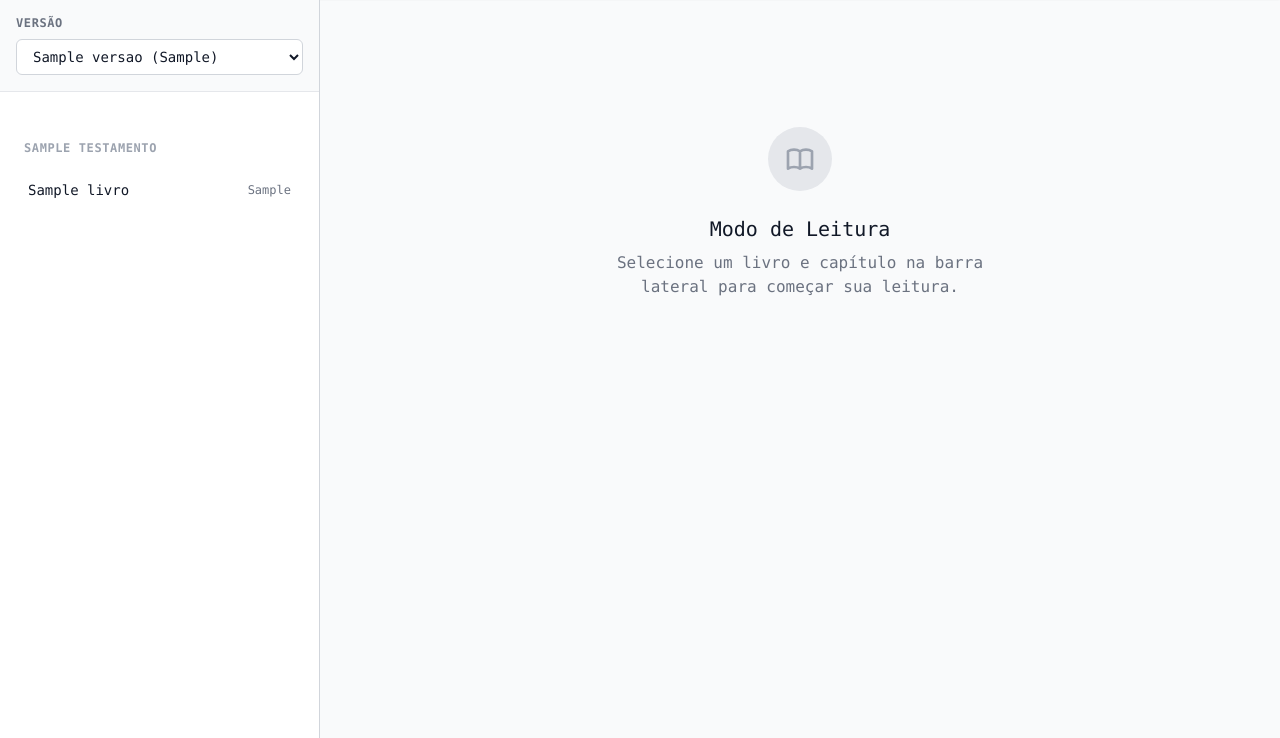
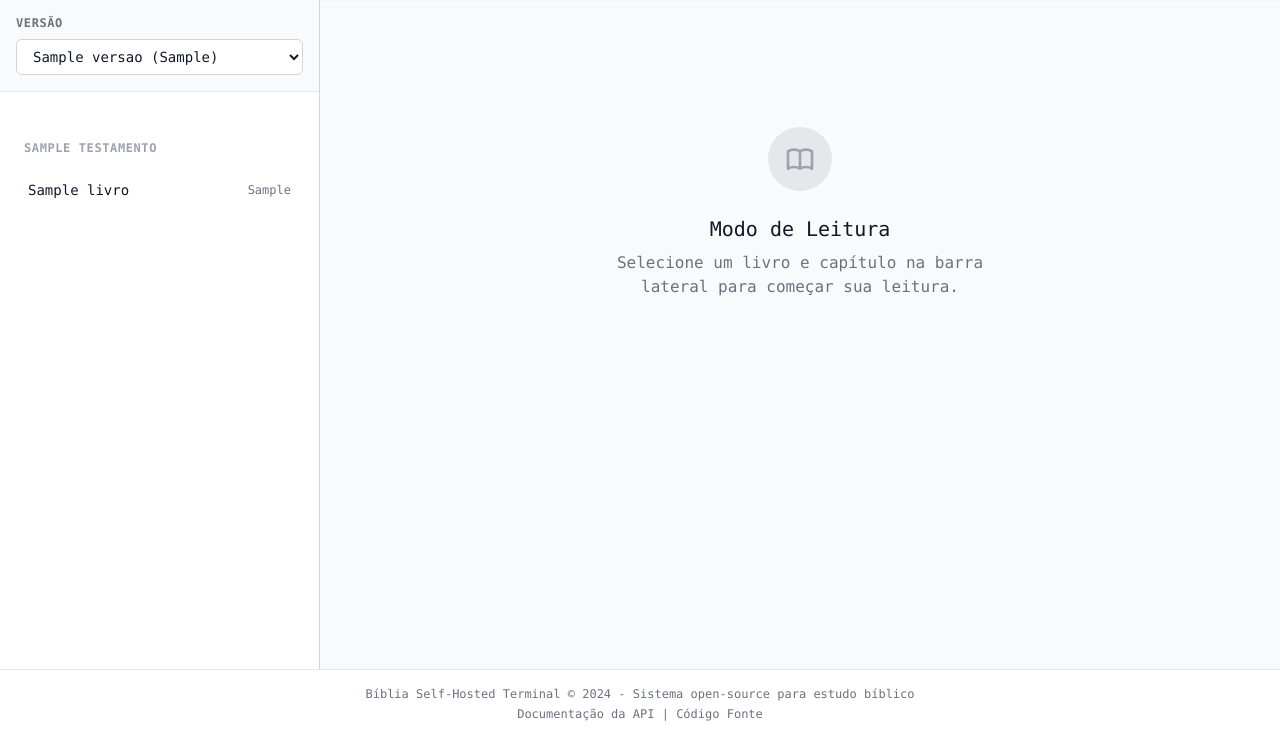
Before and after one commit to fundamentos-dev/biblia, a FastAPI app: page /leitura in a window 1280 px wide. Shown: the part 62-800 px from the top of the page. Run offline with FastAPI, Linux system fonts and the light colour scheme; tables that the repository leaves empty hold one stand-in row (values such as "Sample post"); some libraries are stand-ins or nearby versions.

Commit message:
feat(leitura): add footer

```diff
--- a/app/main.py
+++ b/app/main.py
@@ -80,7 +80,7 @@ API para busca e navegação em textos bíblicos, com foco em uso doméstico e p
     lifespan=lifespan,
     contact={
         "name": "Bíblia Self-Hosted",
-        "url": "https://github.com/user/biblia-self-hosted",
+        "url": "https://github.com/fundamentos-dev/biblia",
     },
     license_info={"name": "MIT License", "url": "https://opensource.org/licenses/MIT"},
 )
--- a/app/templates/index.html
+++ b/app/templates/index.html
@@ -301,7 +301,7 @@
         <p>Bíblia Self-Hosted Terminal © 2024 - Sistema open-source para estudo bíblico</p>
         <p class="mt-1">
             <a href="/docs" class="hover:text-blue-600 dark:hover:text-blue-400">Documentação da API</a> |
-            <a href="https://github.com/user/biblia-self-hosted" class="hover:text-blue-600 dark:hover:text-blue-400">Código Fonte</a>
+            <a href="https://github.com/fundamentos-dev/biblia" class="hover:text-blue-600 dark:hover:text-blue-400">Código Fonte</a>
         </p>
     </footer>
 </div>
--- a/app/templates/leitura.html
+++ b/app/templates/leitura.html
@@ -231,6 +231,15 @@
             </div>
         </div>
     </main>
+
+    <!-- Footer -->
+    <footer class="flex-none py-4 text-center text-xs text-gray-500 dark:text-gray-600 border-t border-gray-200 dark:border-gray-800 bg-white dark:bg-gray-900" role="contentinfo">
+        <p>Bíblia Self-Hosted Terminal © 2024 - Sistema open-source para estudo bíblico</p>
+        <p class="mt-1">
+            <a href="/docs" class="hover:text-blue-600 dark:hover:text-blue-400">Documentação da API</a> |
+            <a href="https://github.com/fundamentos-dev/biblia" class="hover:text-blue-600 dark:hover:text-blue-400">Código Fonte</a>
+        </p>
+    </footer>
 </div>
 
 <script>
```
